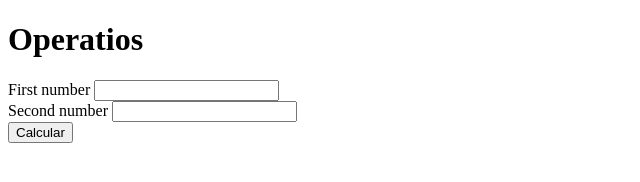
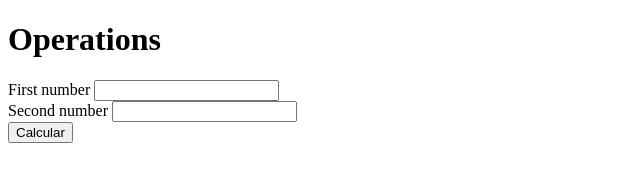
Before and after one commit to Caballerog/blog, a plain HTML site: page workshop-javascript/solutions/Problem1/index.html in a window 1280 px wide. Shown: the full height of the page, 0-640 px from the left. Drawn offline with Linux system fonts and the light colour scheme.

Commit message:
fix(spelling): spelling error

```diff
--- a/workshop-javascript/solutions/Problem1/index.html
+++ b/workshop-javascript/solutions/Problem1/index.html
@@ -8,7 +8,7 @@
     <script src="main.js"></script>
   </head>
   <body>
-    <h1>Operatios</h1>
+    <h1>Operations</h1>
     <label for="number1">First number</label>
     <input type="number" id="number1" />
     <br />
```
